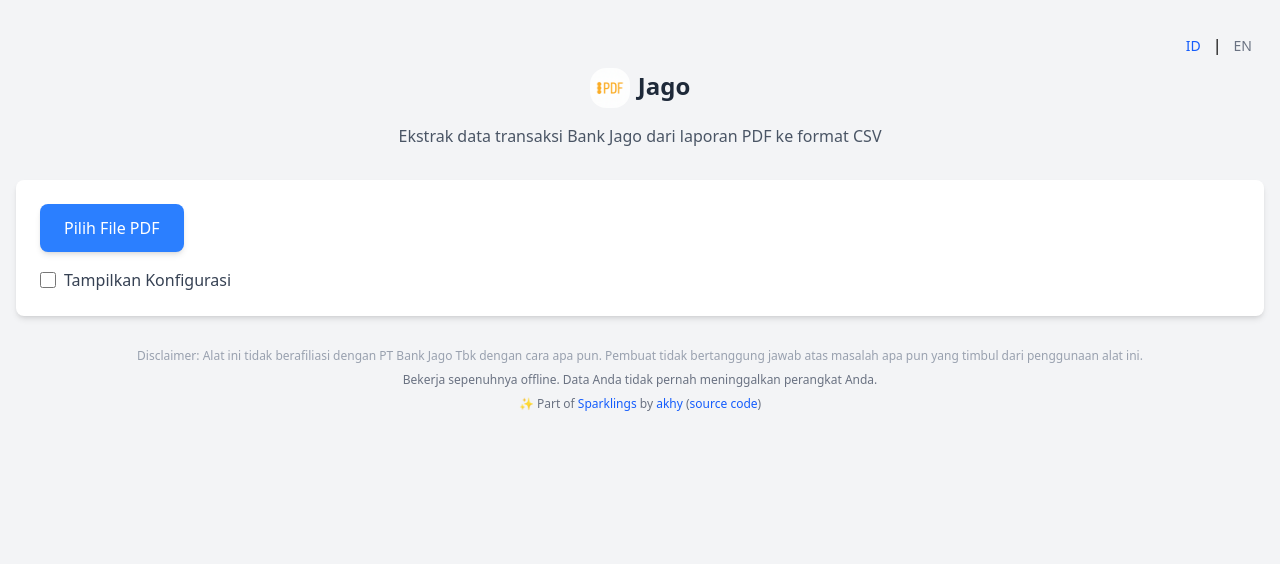
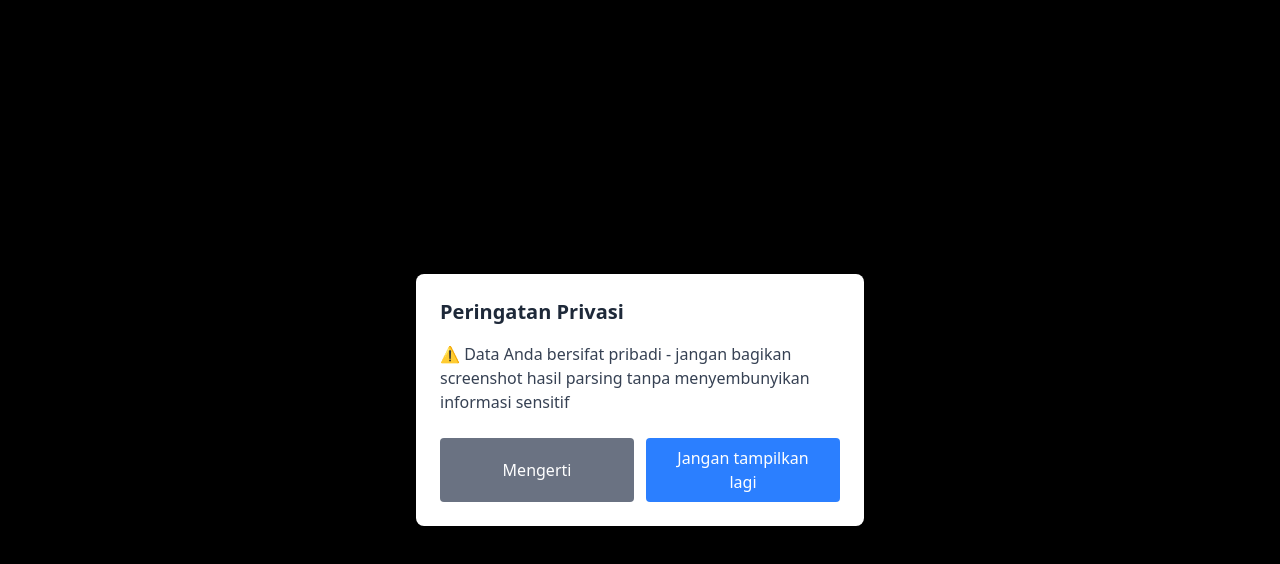
Before and after one commit to akhy/sparklings, a React (Vite) app in the folder apps/jago/: page / in a window 1280 px wide. Shown: the top 564 px of the page. Built offline with nearby package versions, Linux system fonts and the light colour scheme.

Commit message:
feat(jago): privacy warning

```diff
--- a/apps/jago/src/App.tsx
+++ b/apps/jago/src/App.tsx
@@ -25,6 +25,7 @@
   const [sortDirection, setSortDirection] = useState<'asc' | 'desc'>('asc')
   const [filterText, setFilterText] = useState('')
   const [totalPages, setTotalPages] = useState<number | null>(null)
+  const [showPrivacyWarning, setShowPrivacyWarning] = useState(false)
   const fileInputRef = useRef<HTMLInputElement>(null)
 
   // Load config from localStorage
@@ -43,6 +44,21 @@
   useEffect(() => {
     localStorage.setItem('jago-parse-config', JSON.stringify(config))
   }, [config])
+
+  // Check if privacy warning should be shown
+  useEffect(() => {
+    const dismissed = localStorage.getItem('jago-privacy-warning-dismissed')
+    if (!dismissed) {
+      setShowPrivacyWarning(true)
+    }
+  }, [])
+
+  const handleDismissPrivacyWarning = (dontShowAgain: boolean) => {
+    setShowPrivacyWarning(false)
+    if (dontShowAgain) {
+      localStorage.setItem('jago-privacy-warning-dismissed', 'true')
+    }
+  }
 
   const loadPDF = async (file: File) => {
     setLoading(true)
@@ -164,6 +180,30 @@
 
   return (
     <div className="min-h-screen bg-gray-100 py-8 px-4">
+      {/* Privacy Warning Modal */}
+      {showPrivacyWarning && (
+        <div className="fixed inset-0 bg-black bg-opacity-50 flex items-center justify-center z-50 p-4">
+          <div className="bg-white rounded-lg shadow-xl max-w-md w-full p-6">
+            <h2 className="text-xl font-bold mb-4 text-gray-800">{t('privacyWarningTitle')}</h2>
+            <p className="text-gray-700 mb-6">{t('privacyWarningFirstLaunch')}</p>
+            <div className="flex gap-3">
+              <button
+                onClick={() => handleDismissPrivacyWarning(false)}
+                className="flex-1 px-4 py-2 bg-gray-500 text-white rounded hover:bg-gray-600 transition"
+              >
+                {t('privacyWarningDismiss')}
+              </button>
+              <button
+                onClick={() => handleDismissPrivacyWarning(true)}
+                className="flex-1 px-4 py-2 bg-blue-500 text-white rounded hover:bg-blue-600 transition"
+              >
+                {t('privacyWarningDontShowAgain')}
+              </button>
+            </div>
+          </div>
+        </div>
+      )}
+
       <div className="max-w-7xl mx-auto">
         <div className="flex justify-end mb-2">
           <LanguageSwitcher language={language} onLanguageChange={setLanguage} />
@@ -373,6 +413,11 @@
         {/* Transactions Table */}
         {transactions.length > 0 && (
           <div className="bg-white rounded-lg shadow-md p-6">
+            {/* Persistent Privacy Warning */}
+            <div className="mb-4 p-3 bg-yellow-50 border border-yellow-200 rounded-lg text-sm text-yellow-800">
+              {t('privacyWarningPersistent')}
+            </div>
+
             <div className="mb-4 flex items-center gap-4">
               <input
                 type="text"
--- a/apps/jago/src/i18n.ts
+++ b/apps/jago/src/i18n.ts
@@ -177,6 +177,28 @@
     en: 'Balance'
   },
 
+  // Privacy Warnings
+  privacyWarningTitle: {
+    id: 'Peringatan Privasi',
+    en: 'Privacy Warning'
+  },
+  privacyWarningFirstLaunch: {
+    id: '⚠️ Data Anda bersifat pribadi - jangan bagikan screenshot hasil parsing tanpa menyembunyikan informasi sensitif',
+    en: '⚠️ Your data is private - don\'t share parsing result screenshots without hiding sensitive information'
+  },
+  privacyWarningPersistent: {
+    id: '💡 Hati-hati saat membagikan screenshot - data transaksi bersifat pribadi',
+    en: '💡 Be careful when sharing screenshots - transaction data is private'
+  },
+  privacyWarningDismiss: {
+    id: 'Mengerti',
+    en: 'Got it'
+  },
+  privacyWarningDontShowAgain: {
+    id: 'Jangan tampilkan lagi',
+    en: 'Don\'t show again'
+  },
+
   // Footer
   disclaimer: {
     id: 'Disclaimer: Alat ini tidak berafiliasi dengan PT Bank Jago Tbk dengan cara apa pun. Pembuat tidak bertanggung jawab atas masalah apa pun yang timbul dari penggunaan alat ini.',
```
